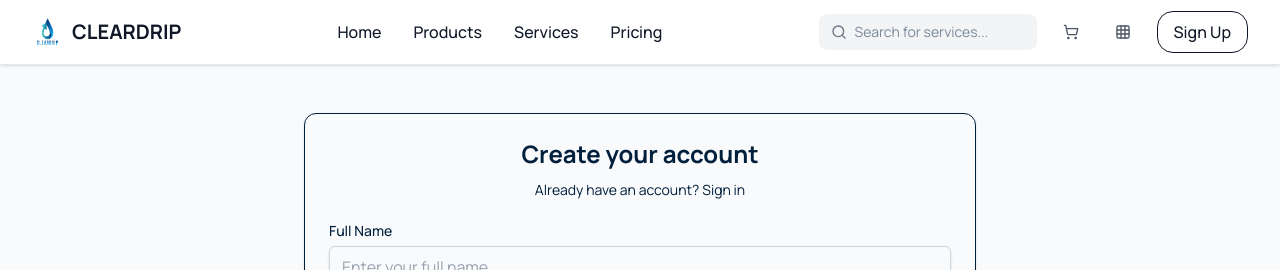
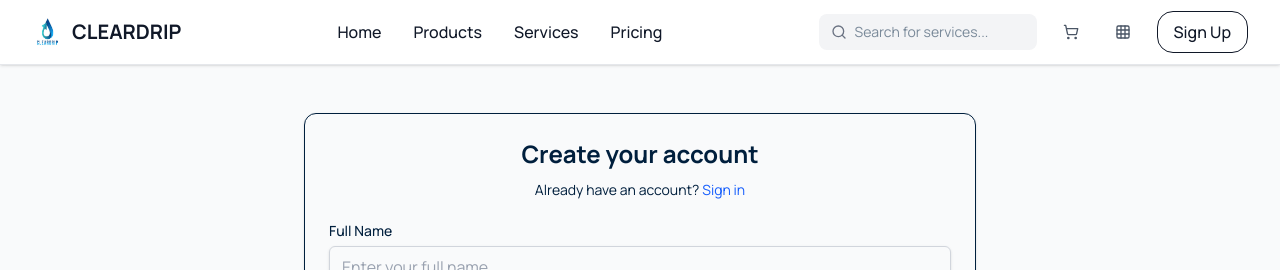
Before and after one commit to promptly2024/cleardrip, a Next.js app in the folder frontend/: page /user/signup in a window 1280 px wide. Shown: the top 270 px of the page. Built offline with nearby package versions, Linux system fonts and the light colour scheme; no server answers.

Commit message:
fixed signup

```diff
--- a/frontend/app/user/(auth)/signin/page.tsx
+++ b/frontend/app/user/(auth)/signin/page.tsx
@@ -78,7 +78,7 @@
           <h2 className="text-3xl font-bold text-gray-900">Sign in to your account</h2>
           <p className="mt-2 text-sm text-gray-600">
             Don't have an account?{' '}
-            <Link href="/user/signup" className="font-medium text-blue-600 hover:text-blue-500">
+            <Link href="/user/signup" className="font-medium text-blue-600 hover:underline">
               Sign up
             </Link>
           </p>
--- a/frontend/app/user/(auth)/signup/page.tsx
+++ b/frontend/app/user/(auth)/signup/page.tsx
@@ -138,7 +138,7 @@
           <CardTitle className="text-2xl font-bold text-center">Create your account</CardTitle>
           <CardDescription className="text-center">
             Already have an account?{' '}
-            <Link href="/auth/signin" className="text-primary hover:underline">
+            <Link href="/user/signin" className="text-blue-600 hover:underline">
               Sign in
             </Link>
           </CardDescription>
```
